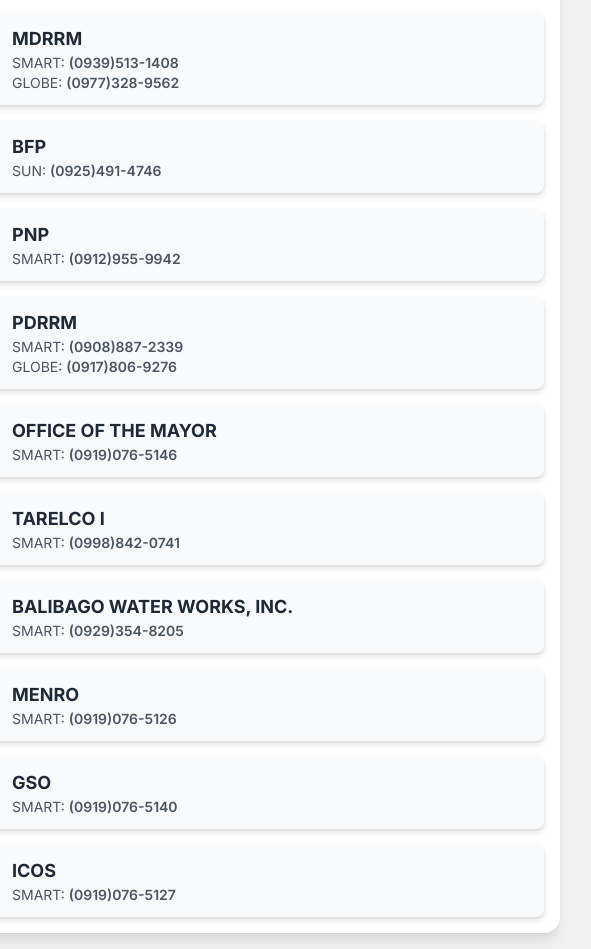
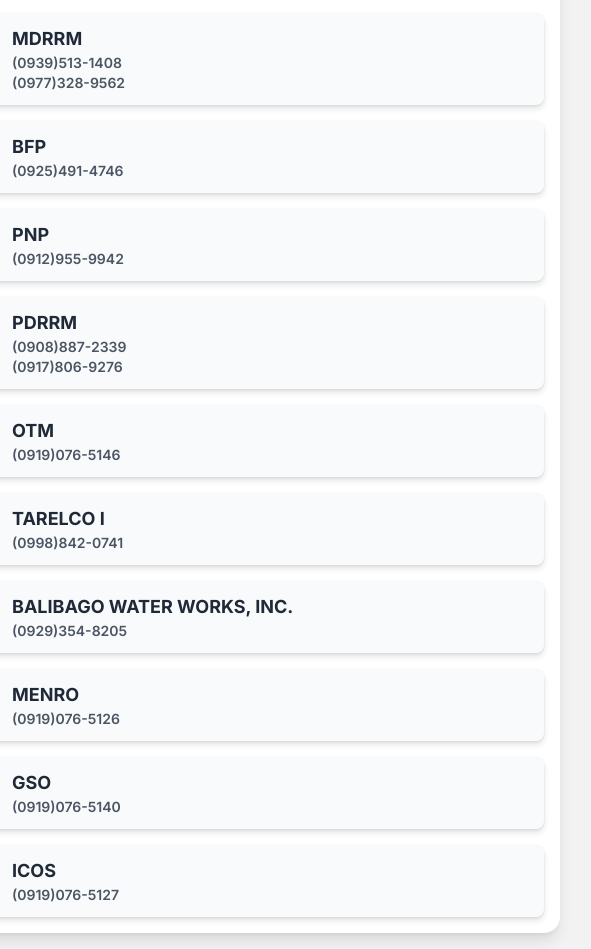
Before and after one commit to RhonelCustodio/call, a plain HTML site: page index.html in a window 1280 px wide. Shown: the part 133-1082 px from the top of the page, 400-991 px from the left. Drawn offline with nearby package versions, Linux system fonts and the light colour scheme.

Commit message:
Update index.html

```diff
--- a/index.html
+++ b/index.html
@@ -15,12 +15,9 @@
             box-shadow: 0 4px 6px rgba(0, 0, 0, 0.1), 0 1px 3px rgba(0, 0, 0, 0.08);
             transition: transform 0.2s, box-shadow 0.2s;
         }
-        .hotline-card:active {
+        .hotline-number:active {
             transform: scale(0.98);
             box-shadow: 0 2px 4px rgba(0, 0, 0, 0.1), 0 0px 2px rgba(0, 0, 0, 0.08);
-        }
-        .hotline-number {
-            cursor: pointer;
         }
     </style>
 </head>
@@ -44,116 +41,116 @@
             <div class="p-4 space-y-4">
 
                 <!-- Hotline Item 1: MDRRM -->
-                <a href="tel:09395131408" class="hotline-number block hotline-card bg-gray-50 rounded-lg p-3 flex items-center space-x-4">
+                <div class="hotline-card bg-gray-50 rounded-lg p-3 flex items-center space-x-4">
                     <div class="flex-shrink-0">
                         <img src="https://placehold.co/60x60/4c7c34/fff?text=MDRRM" onerror="this.src='https://placehold.co/60x60/4c7c34/fff?text=MDRRM';" alt="MDRRM Logo" class="w-12 h-12 rounded-full border-2 border-gray-200">
                     </div>
                     <div class="flex-grow">
                         <div class="font-bold text-lg">MDRRM</div>
-                        <p class="text-sm text-gray-600">SMART: <span class="font-semibold">(0939)513-1408</span></p>
-                        <p class="text-sm text-gray-600">GLOBE: <span class="font-semibold">(0977)328-9562</span></p>
+                        <a href="tel:09395131408" class="hotline-number block text-sm text-gray-600 font-semibold">(0939)513-1408</a>
+                        <a href="tel:09773289562" class="hotline-number block text-sm text-gray-600 font-semibold">(0977)328-9562</a>
                     </div>
-                </a>
+                </div>
 
                 <!-- Hotline Item 2: BFP -->
-                <a href="tel:09254914746" class="hotline-number block hotline-card bg-gray-50 rounded-lg p-3 flex items-center space-x-4">
+                <div class="hotline-card bg-gray-50 rounded-lg p-3 flex items-center space-x-4">
                     <div class="flex-shrink-0">
                         <img src="https://placehold.co/60x60/9e0007/fff?text=BFP" onerror="this.src='https://placehold.co/60x60/9e0007/fff?text=BFP';" alt="BFP Logo" class="w-12 h-12 rounded-full border-2 border-gray-200">
                     </div>
                     <div class="flex-grow">
                         <div class="font-bold text-lg">BFP</div>
-                        <p class="text-sm text-gray-600">SUN: <span class="font-semibold">(0925)491-4746</span></p>
+                        <a href="tel:09254914746" class="hotline-number block text-sm text-gray-600 font-semibold">(0925)491-4746</a>
                     </div>
-                </a>
+                </div>
 
                 <!-- Hotline Item 3: PNP -->
-                <a href="tel:09129559942" class="hotline-number block hotline-card bg-gray-50 rounded-lg p-3 flex items-center space-x-4">
+                <div class="hotline-card bg-gray-50 rounded-lg p-3 flex items-center space-x-4">
                     <div class="flex-shrink-0">
                         <img src="https://placehold.co/60x60/003884/fff?text=PNP" onerror="this.src='https://placehold.co/60x60/003884/fff?text=PNP';" alt="PNP Logo" class="w-12 h-12 rounded-full border-2 border-gray-200">
                     </div>
                     <div class="flex-grow">
                         <div class="font-bold text-lg">PNP</div>
-                        <p class="text-sm text-gray-600">SMART: <span class="font-semibold">(0912)955-9942</span></p>
+                        <a href="tel:09129559942" class="hotline-number block text-sm text-gray-600 font-semibold">(0912)955-9942</a>
                     </div>
-                </a>
+                </div>
 
                 <!-- Hotline Item 4: PDRRM -->
-                <a href="tel:09088872339" class="hotline-number block hotline-card bg-gray-50 rounded-lg p-3 flex items-center space-x-4">
+                <div class="hotline-card bg-gray-50 rounded-lg p-3 flex items-center space-x-4">
                     <div class="flex-shrink-0">
                         <img src="https://placehold.co/60x60/c80005/fff?text=PDRRM" onerror="this.src='https://placehold.co/60x60/c80005/fff?text=PDRRM';" alt="PDRRM Logo" class="w-12 h-12 rounded-full border-2 border-gray-200">
                     </div>
                     <div class="flex-grow">
                         <div class="font-bold text-lg">PDRRM</div>
-                        <p class="text-sm text-gray-600">SMART: <span class="font-semibold">(0908)887-2339</span></p>
-                        <p class="text-sm text-gray-600">GLOBE: <span class="font-semibold">(0917)806-9276</span></p>
+                        <a href="tel:09088872339" class="hotline-number block text-sm text-gray-600 font-semibold">(0908)887-2339</a>
+                        <a href="tel:09178069276" class="hotline-number block text-sm text-gray-600 font-semibold">(0917)806-9276</a>
                     </div>
-                </a>
+                </div>
 
                 <!-- Hotline Item 5: OTM -->
-                <a href="tel:09190765146" class="hotline-number block hotline-card bg-gray-50 rounded-lg p-3 flex items-center space-x-4">
+                <div class="hotline-card bg-gray-50 rounded-lg p-3 flex items-center space-x-4">
                     <div class="flex-shrink-0">
                         <img src="https://placehold.co/60x60/1a4d1a/fff?text=OTM" onerror="this.src='https://placehold.co/60x60/1a4d1a/fff?text=OTM';" alt="OTM Logo" class="w-12 h-12 rounded-full border-2 border-gray-200">
                     </div>
                     <div class="flex-grow">
-                        <div class="font-bold text-lg">OFFICE OF THE MAYOR</div>
-                        <p class="text-sm text-gray-600">SMART: <span class="font-semibold">(0919)076-5146</span></p>
+                        <div class="font-bold text-lg">OTM</div>
+                        <a href="tel:09190765146" class="hotline-number block text-sm text-gray-600 font-semibold">(0919)076-5146</a>
                     </div>
-                </a>
+                </div>
 
                 <!-- Hotline Item 6: TARELCO -->
-                <a href="tel:09988420741" class="hotline-number block hotline-card bg-gray-50 rounded-lg p-3 flex items-center space-x-4">
+                <div class="hotline-card bg-gray-50 rounded-lg p-3 flex items-center space-x-4">
                     <div class="flex-shrink-0">
                         <img src="https://placehold.co/60x60/003366/fff?text=TARELCO" onerror="this.src='https://placehold.co/60x60/003366/fff?text=TARELCO';" alt="TARELCO Logo" class="w-12 h-12 rounded-full border-2 border-gray-200">
                     </div>
                     <div class="flex-grow">
                         <div class="font-bold text-lg">TARELCO I</div>
-                        <p class="text-sm text-gray-600">SMART: <span class="font-semibold">(0998)842-0741</span></p>
+                        <a href="tel:09988420741" class="hotline-number block text-sm text-gray-600 font-semibold">(0998)842-0741</a>
                     </div>
-                </a>
+                </div>
 
                 <!-- Hotline Item 7: BALIBAGO WATER WORKS, INC. -->
-                <a href="tel:09293548205" class="hotline-number block hotline-card bg-gray-50 rounded-lg p-3 flex items-center space-x-4">
+                <div class="hotline-card bg-gray-50 rounded-lg p-3 flex items-center space-x-4">
                     <div class="flex-shrink-0">
                         <img src="https://placehold.co/60x60/01777b/fff?text=WATER" onerror="this.src='https://placehold.co/60x60/01777b/fff?text=WATER';" alt="Balibago Water Works, Inc. Logo" class="w-12 h-12 rounded-full border-2 border-gray-200">
                     </div>
                     <div class="flex-grow">
                         <div class="font-bold text-lg">BALIBAGO WATER WORKS, INC.</div>
-                        <p class="text-sm text-gray-600">SMART: <span class="font-semibold">(0929)354-8205</span></p>
+                        <a href="tel:09293548205" class="hotline-number block text-sm text-gray-600 font-semibold">(0929)354-8205</a>
                     </div>
-                </a>
+                </div>
 
                 <!-- Hotline Item 8: MENRO -->
-                <a href="tel:09190765126" class="hotline-number block hotline-card bg-gray-50 rounded-lg p-3 flex items-center space-x-4">
+                <div class="hotline-card bg-gray-50 rounded-lg p-3 flex items-center space-x-4">
                     <div class="flex-shrink-0">
                         <img src="https://placehold.co/60x60/006a8e/fff?text=MENRO" onerror="this.src='https://placehold.co/60x60/006a8e/fff?text=MENRO';" alt="MENRO Logo" class="w-12 h-12 rounded-full border-2 border-gray-200">
                     </div>
                     <div class="flex-grow">
                         <div class="font-bold text-lg">MENRO</div>
-                        <p class="text-sm text-gray-600">SMART: <span class="font-semibold">(0919)076-5126</span></p>
+                        <a href="tel:09190765126" class="hotline-number block text-sm text-gray-600 font-semibold">(0919)076-5126</a>
                     </div>
-                </a>
+                </div>
 
                 <!-- Hotline Item 9: GSO -->
-                <a href="tel:09190765140" class="hotline-number block hotline-card bg-gray-50 rounded-lg p-3 flex items-center space-x-4">
+                <div class="hotline-card bg-gray-50 rounded-lg p-3 flex items-center space-x-4">
                     <div class="flex-shrink-0">
                         <img src="https://placehold.co/60x60/5c5c5c/fff?text=GSO" onerror="this.src='https://placehold.co/60x60/5c5c5c/fff?text=GSO';" alt="GSO Logo" class="w-12 h-12 rounded-full border-2 border-gray-200">
                     </div>
                     <div class="flex-grow">
                         <div class="font-bold text-lg">GSO</div>
-                        <p class="text-sm text-gray-600">SMART: <span class="font-semibold">(0919)076-5140</span></p>
+                        <a href="tel:09190765140" class="hotline-number block text-sm text-gray-600 font-semibold">(0919)076-5140</a>
                     </div>
-                </a>
+                </div>
 
                 <!-- Hotline Item 10: ICOS -->
-                <a href="tel:09190765127" class="hotline-number block hotline-card bg-gray-50 rounded-lg p-3 flex items-center space-x-4">
+                <div class="hotline-card bg-gray-50 rounded-lg p-3 flex items-center space-x-4">
                     <div class="flex-shrink-0">
                         <img src="https://placehold.co/60x60/4c4c4c/fff?text=ICOS" onerror="this.src='https://placehold.co/60x60/4c4c4c/fff?text=ICOS';" alt="ICOS Logo" class="w-12 h-12 rounded-full border-2 border-gray-200">
                     </div>
                     <div class="flex-grow">
                         <div class="font-bold text-lg">ICOS</div>
-                        <p class="text-sm text-gray-600">SMART: <span class="font-semibold">(0919)076-5127</span></p>
+                        <a href="tel:09190765127" class="hotline-number block text-sm text-gray-600 font-semibold">(0919)076-5127</a>
                     </div>
-                </a>
+                </div>
 
             </div>
         </div>
```
